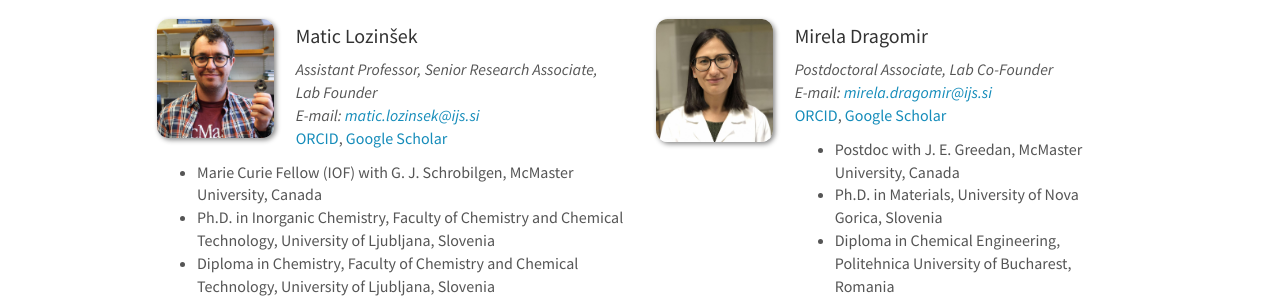
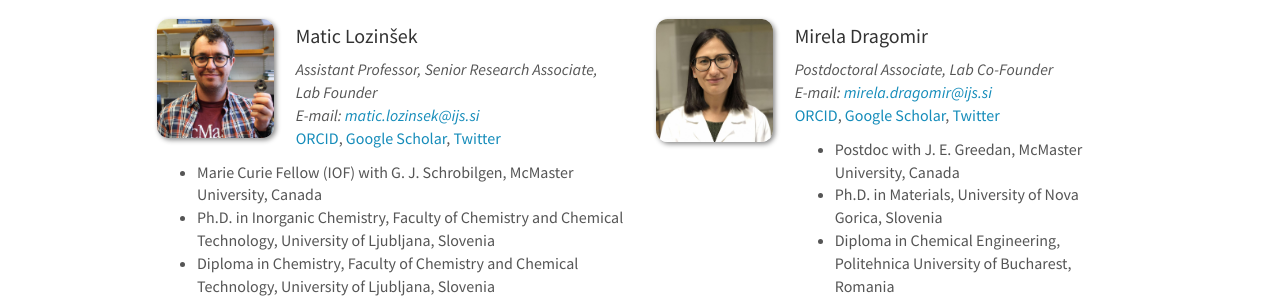
Before and after one commit to eccl-jsi/eccl-jsi.github.io, a Jekyll site: the page built from _pages/team.md, in a window 1280 px wide and 900 px high. Shown: the part 261-561 px from the top of the window. Built offline with Jekyll 4.4.1, drawn with Linux system fonts in a browser that asks for light colours; nearby versions of some CDN libraries.

Commit message:
Update team_members.yml

```diff
--- a/_data/team_members.yml
+++ b/_data/team_members.yml
@@ -2,7 +2,7 @@
   photo: Matic.jpg
   info: Assistant Professor, Senior Research Associate, Lab Founder
   email: matic.lozinsek@ijs.si
-  ID: <a href='https://orcid.org/0000-0002-1864-4248'>ORCID</a>, <a href='https://scholar.google.si/citations?user=K4yfxLsAAAAJ'>Google Scholar</a>
+  ID: <a href='https://orcid.org/0000-0002-1864-4248'>ORCID</a>, <a href='https://scholar.google.si/citations?user=K4yfxLsAAAAJ'>Google Scholar</a>, <a href='https://twitter.com/MaticLozinsek'>Twitter</a>
   number_educ: 4
   education1: Marie Curie Fellow (IOF) with G. J. Schrobilgen, McMaster University, Canada
   education2: Ph.D. in Inorganic Chemistry, Faculty of Chemistry and Chemical Technology, University of Ljubljana, Slovenia
@@ -13,7 +13,7 @@
   photo: Mirela.jpg
   info: Postdoctoral Associate, Lab Co-Founder
   email: mirela.dragomir@ijs.si
-  ID: <a href='https://orcid.org/0000-0002-4910-253X'>ORCID</a>, <a href='https://scholar.google.si/citations?hl=en&user=AyHGl34AAAAJ'>Google Scholar</a>
+  ID: <a href='https://orcid.org/0000-0002-4910-253X'>ORCID</a>, <a href='https://scholar.google.si/citations?hl=en&user=AyHGl34AAAAJ'>Google Scholar</a>, <a href='https://twitter.com/dragomir_mirela'>Twitter</a>
   number_educ: 4
   education1: Postdoc with J. E. Greedan, McMaster University, Canada
   education2: Ph.D. in Materials, University of Nova Gorica, Slovenia
```
